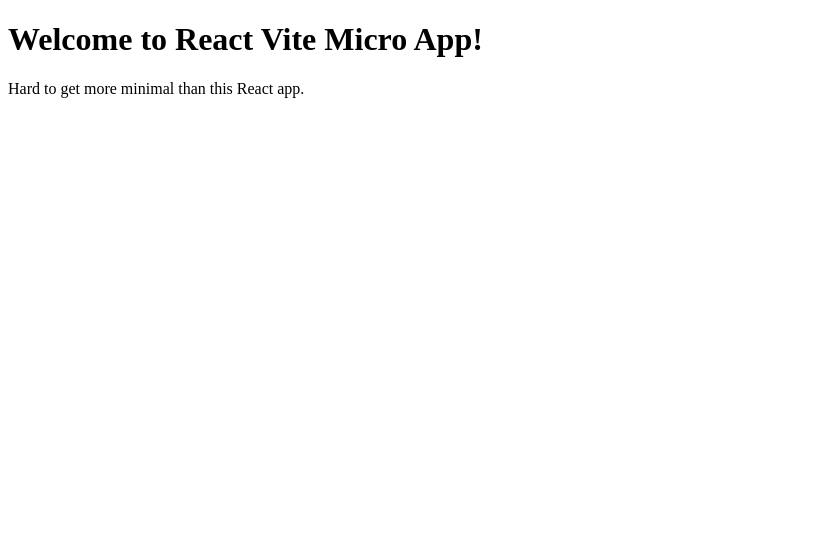
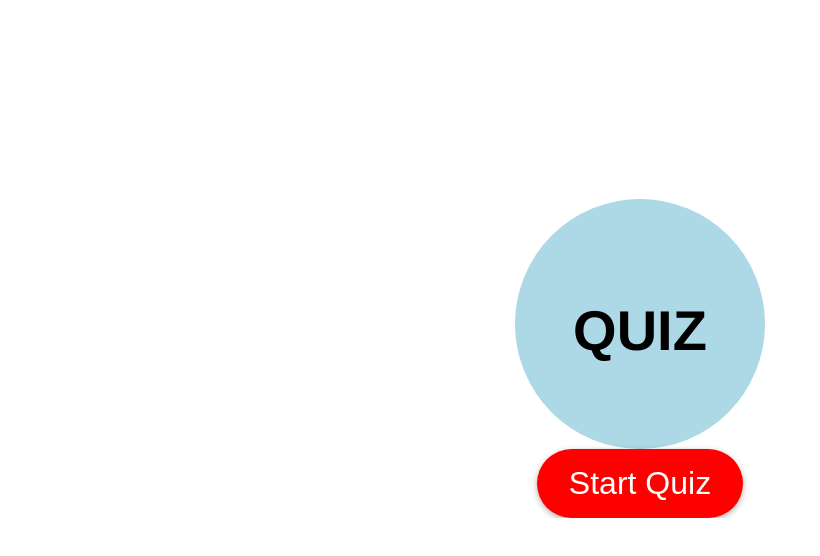
Before and after one commit to akhil-saxena/quiz-app, a React (Vite) app: page / in a window 1280 px wide. Shown: the top 556 px of the page, without its empty margins (0-820 px from the left). Built offline with nearby package versions, Linux system fonts and the light colour scheme.

Commit message:
created 3 pages for quiz app

```diff
--- a/package.json
+++ b/package.json
@@ -9,6 +9,7 @@
     "build": "vite build"
   },
   "dependencies": {
+    "axios": "^1.4.0",
     "react": "^18.2.0",
     "react-dom": "^18.2.0"
   },
--- /dev/null
+++ b/src/App.css
@@ -0,0 +1,224 @@
+.container {
+    display: flex;
+    flex-direction: column;
+    align-items: center;
+    justify-content: center;
+    color: white;
+    font-size: calc(10px + 2vmin);
+    padding: 20px;
+    font-family: "Nunito Sans", Helvetica, Arial, sans-serif;
+}
+
+.container-box {
+    border-radius: 10px;
+    margin-top: 20px;
+
+}
+
+.home-page {
+    display: flex;
+    flex-direction: column;
+    align-items: center;
+    justify-content: center;
+    overflow: hidden;
+}
+
+.quiz-text {
+    font-size: 6rem;
+    margin-bottom: 2rem;
+    color: black;
+}
+
+.start-button {
+    background-color: red;
+    color: white;
+    font-size: 2.5rem;
+    padding: 1.5rem 3rem;
+    border: none;
+    border-radius: 50px;
+    box-shadow: 0 2px 6px rgba(0, 0, 0, 0.3);
+    cursor: pointer;
+}
+
+.question-page {
+    display: flex;
+    flex-direction: column;
+    align-items: center;
+    justify-content: center;
+    max-height: 80vh;
+}
+
+
+.header {
+    display: flex;
+    align-items: center;
+    justify-content: center;
+    margin-bottom: 2rem;
+}
+
+.progress-circle {
+    position: relative;
+    width: 400px;
+    height: 400px;
+    border-radius: 50%;
+    border: 4px solid lightgray;
+}
+
+.progress-fill {
+    position: absolute;
+    top: 0;
+    left: 0;
+    width: 100%;
+    height: 100%;
+    border-radius: 50%;
+    background-color: lightskyblue;
+    transform-origin: center center;
+    transform: rotate(-90deg);
+    transition: transform 1s linear;
+}
+
+.progress-text {
+    position: absolute;
+    top: 50%;
+    left: 50%;
+    transform: translate(-50%, -50%);
+    font-size: 4.5rem;
+    font-weight: bold;
+}
+
+.question {
+    text-align: center;
+    margin-bottom: 2rem;
+    color: black;
+}
+
+.options {
+    display: flex;
+    flex-direction: column;
+    align-items: center;
+    min-width: 50vw;
+    margin-bottom: 2rem;
+}
+
+.option-button {
+    background-color: white;
+    width: 100%;
+    max-width: 80vw;
+    min-width: 80vw;
+    min-height: 120px;
+    height: auto;
+    padding: 12px;
+    margin-bottom: 1rem;
+    background-color: lightgrey;
+    color: black;
+    font-weight: bold;
+    font-size: 2.5rem;
+    border-radius: 10px;
+    outline: none;
+    border: none;
+    justify-content: center;
+    cursor: pointer;
+}
+
+.option-button.selected {
+    background-color: coral;
+    color: white;
+}
+
+.submit-button {
+    background-color: coral;
+    color: white;
+    min-width: 80vw;
+    min-height: 100px;
+    font-size: 2rem;
+    padding: 1.5rem 3rem;
+    border: none;
+    border-radius: 50px;
+    box-shadow: 0 2px 6px rgba(0, 0, 0, 0.3);
+    margin-top: 2rem;
+    cursor: pointer;
+    font-size: 4rem;
+    padding: 1rem 2rem;
+    margin-top: 1.5rem;
+}
+
+.score-page {
+    display: flex;
+    flex-direction: column;
+    align-items: center;
+    justify-content: center;
+    color: red
+}
+
+.score-circle {
+    display: flex;
+    align-items: center;
+    justify-content: center;
+    width: 250px;
+    height: 250px;
+    background-color: lightblue;
+    color: azure;
+    border-radius: 50%;
+    font-size: 4rem;
+    font-weight: bold;
+}
+
+.result {
+    text-align: center;
+    margin-top: 2rem;
+}
+
+.restart-button {
+    background-color: red;
+    color: white;
+    font-size: 2rem;
+    padding: 1.5rem 3rem;
+    border: none;
+    border-radius: 50px;
+    box-shadow: 0 2px 6px rgba(0, 0, 0, 0.3);
+    margin-top: 2rem;
+    cursor: pointer;
+}
+
+@media screen and (min-width: 768px) {
+    .container {
+        height: 80vh;
+        min-height: 100%;
+        max-height: 100%;
+        border-radius: 10px;
+    }
+
+    .quiz-text {
+        font-size: 3.5rem;
+        margin-bottom: 1.5rem;
+    }
+
+    .start-button {
+        font-size: 2rem;
+        padding: 1rem 2rem;
+    }
+
+    .progress-circle {
+        width: 100px;
+        height: 100px;
+        border-width: 3px;
+    }
+
+    .progress-text {
+        font-size: 1.8rem;
+    }
+
+    .option-button {
+        min-height: 80px;
+        font-size: 1.8rem;
+        margin-bottom: 0.8rem;
+        padding: 8px;
+    }
+
+    .submit-button {
+        min-height: 80px;
+        font-size: 1.8rem;
+        padding: 1.2rem 2.4rem;
+        margin-top: 1.5rem;
+    }
+}
--- a/src/App.jsx
+++ b/src/App.jsx
@@ -1,8 +1,88 @@
-import React from "react";
+import React, { useState, useEffect } from 'react';
+import Axios from 'axios';
+import HomePage from './pages/StartPage';
+import QuestionPage from './pages/QuestionPage';
+import ScorePage from './pages/ScorePage';
+import './App.css'
 
-export default () => (
-  <>
-    <h1>Welcome to React Vite Micro App!</h1>
-    <p>Hard to get more minimal than this React app.</p>
-  </>
-);
+const API_URL = "https://akhil-quiz-app.free.beeceptor.com/questions";
+
+function App() {
+  const [questions, setQuestions] = useState([]);
+  const [currentIndex, setCurrentIndex] = useState(-1);
+  const [score, setScore] = useState(0);
+  const [showScore, setShowScore] = useState(false);
+  const [quizStarted, setQuizStarted] = useState(false);
+
+  useEffect(() => {
+    if (quizStarted) {
+      fetchQuestions();
+    }
+  }, [quizStarted]);
+
+  const fetchQuestions = () => {
+    Axios.get(API_URL)
+      .then(res => res.data)
+      .then(data => {
+        const questions = data.results.map((question) => ({
+          ...question,
+          answers: [question.correct_answer, ...question.incorrect_answers].sort(() => Math.random() - 0.5)
+        }))
+        setQuestions(questions);
+        setCurrentIndex(0);
+      });
+  }
+
+  const startQuiz = () => {
+    setQuizStarted(true);
+  }
+  const handleAnswer = (answer) => {
+    if (answer === questions[currentIndex].correct_answer) {
+      setScore(score + 1);
+    }
+
+    if (currentIndex + 1 < questions.length) {
+      setCurrentIndex(currentIndex + 1);
+    } else {
+      setShowScore(true);
+    }
+  };
+
+  const handleRestartQuiz = () => {
+    setScore(0);
+    setCurrentIndex(-1);
+    setShowScore(false);
+    setQuizStarted(false);
+  }
+
+  return (
+    <div className="container">
+      <div className="container-box">
+        {showScore ? (
+          <ScorePage
+            score={score}
+            correctAnswers={score}
+            totalQuestions={questions.length}
+            restartQuiz={handleRestartQuiz}
+          />
+        ) : (
+          <>
+            {!quizStarted ? (
+              <HomePage startQuiz={startQuiz} />
+            ) : currentIndex !== -1 ? (
+              <QuestionPage
+                question={questions[currentIndex].question}
+                options={questions[currentIndex].answers}
+                handleAnswer={handleAnswer}
+                isLoading={false}
+                progress={((currentIndex + 1) / questions.length) * 100}
+              />
+            ) : null}
+          </>
+        )}
+      </div>
+    </div>
+  );
+}
+
+export default App;
--- /dev/null
+++ b/src/pages/QuestionPage.jsx
@@ -0,0 +1,46 @@
+import React, { useState } from 'react';
+
+function QuestionPage({ question, options, handleAnswer, isLoading, progress }) {
+  const [selectedOption, setSelectedOption] = useState('');
+
+  const handleOptionSelect = (option) => {
+    setSelectedOption(option);
+  };
+
+  const handleSubmit = () => {
+    if (selectedOption) {
+      handleAnswer(selectedOption);
+      setSelectedOption('');
+    }
+  };
+
+  return (
+    <div className="question-page">
+      <div className="header">
+        <div className="progress-circle">
+          <div className="progress-fill" style={{ transform: `rotate(${progress}deg)` }} />
+          <div className="progress-text">{progress}%</div>
+        </div>
+      </div>
+      <div className="question">
+        <h2>{question}</h2>
+      </div>
+      <div className="options">
+        {options.map((option, index) => (
+          <button
+            key={index}
+            className={`option-button ${selectedOption === option ? 'selected' : ''}`}
+            onClick={() => handleOptionSelect(option)}
+          >
+            {option}
+          </button>
+        ))}
+      </div>
+      <button className="submit-button" onClick={handleSubmit} disabled={!selectedOption || isLoading}>
+        {isLoading ? 'Submitting...' : 'Submit'}
+      </button>
+    </div>
+  );
+}
+
+export default QuestionPage;
--- /dev/null
+++ b/src/pages/ScorePage.jsx
@@ -0,0 +1,22 @@
+import React from 'react';
+
+function ScorePage({ score, correctAnswers, totalQuestions, restartQuiz }) {
+    return (
+        <div className="score-page">
+            <div className="header">
+                <div className="score-circle">
+                    <h1>{score}</h1>
+                </div>
+            </div>
+            <div className="result">
+                <h2>Correct Answers: {correctAnswers}</h2>
+                <h2>Incorrect Answers: {totalQuestions - correctAnswers}</h2>
+            </div>
+            <button className="restart-button" onClick={restartQuiz}>
+                Restart Quiz
+            </button>
+        </div>
+    );
+}
+
+export default ScorePage;
--- /dev/null
+++ b/src/pages/StartPage.jsx
@@ -0,0 +1,16 @@
+import React from 'react';
+
+function StartPage({ startQuiz }) {
+    return (
+        <div className="home-page">
+            <div className="score-circle">
+                <h1 className="quiz-text">QUIZ</h1>
+            </div>
+            <button className="start-button" onClick={startQuiz}>
+                Start Quiz
+            </button>
+        </div>
+    );
+}
+
+export default StartPage;
```
Also changed, not shown: 1 other file (tests, documents, lock files or other folders).
